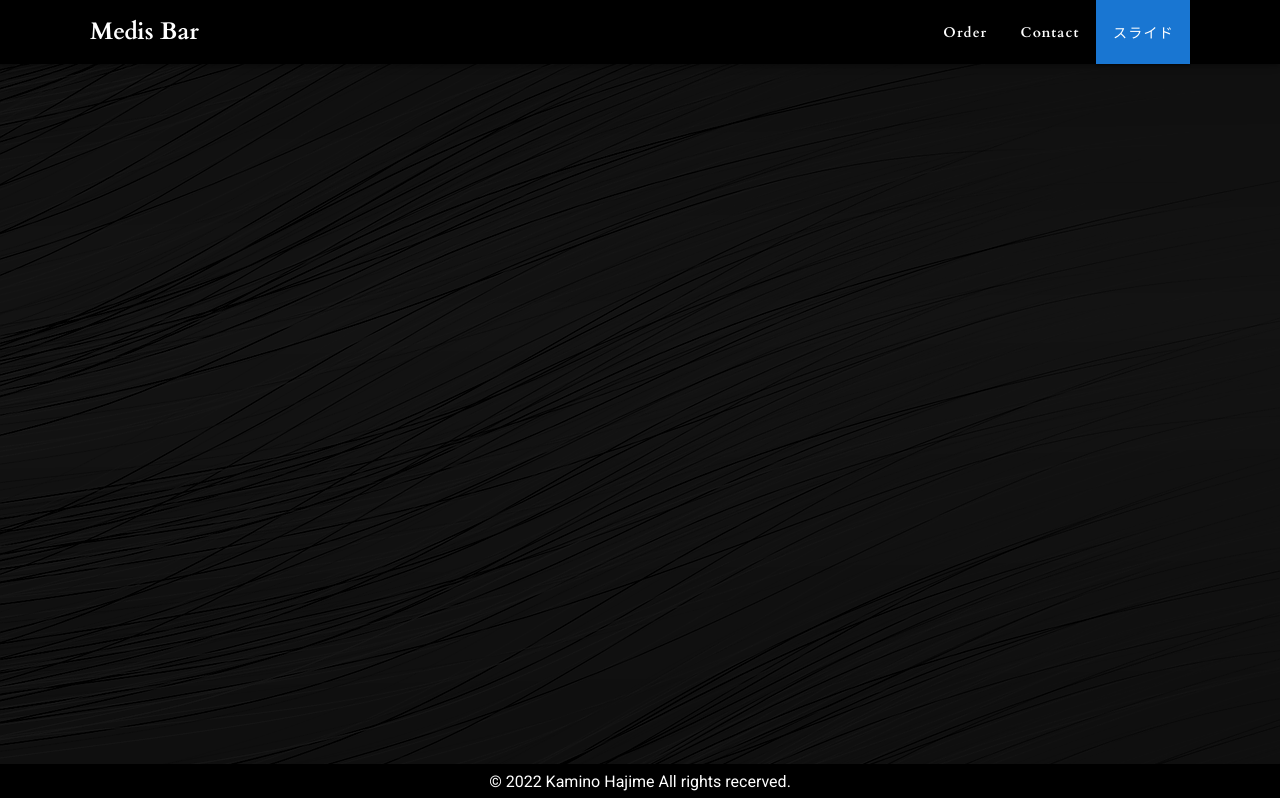
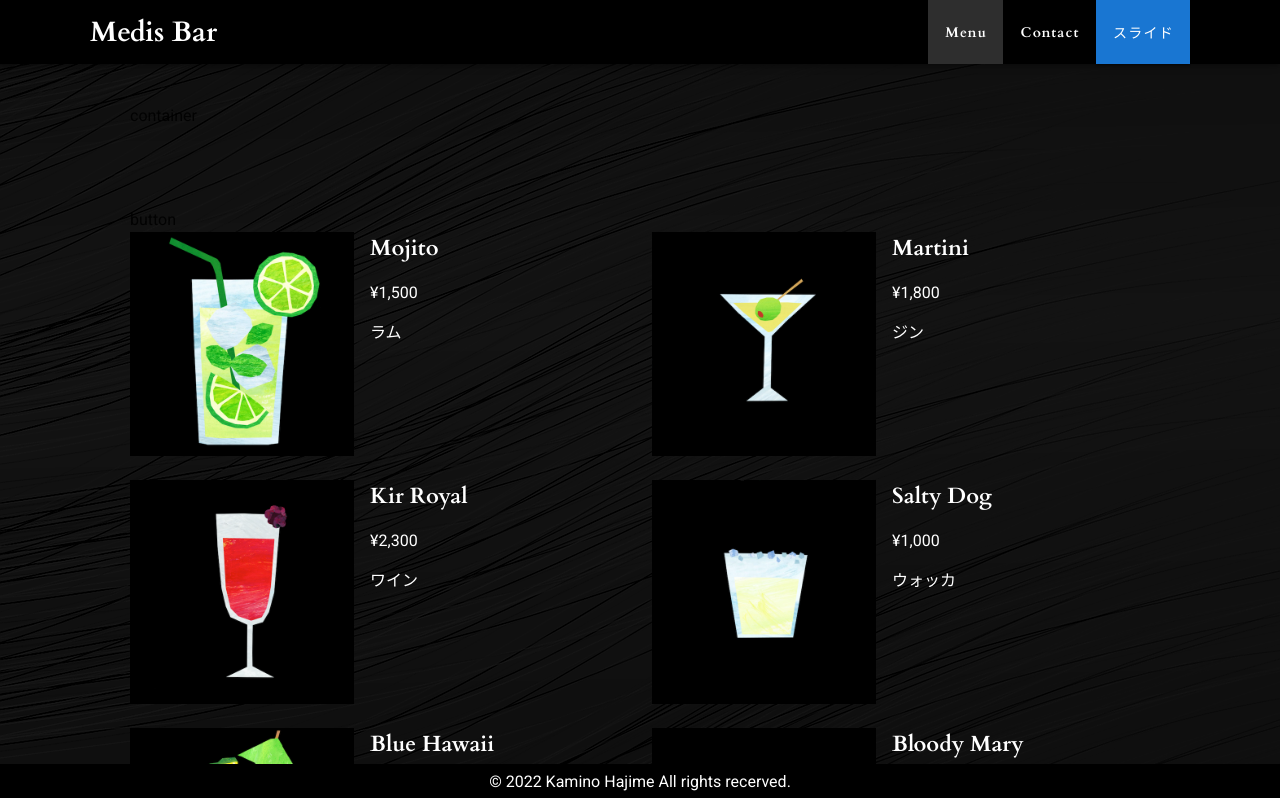
Before and after one commit to iden1107/Medis-Bar, a Nuxt app: page /menu in a window 1280 px wide. Shown: the top 798 px of the page. Built offline with nearby package versions, Linux system fonts and the light colour scheme.

Commit message:
[modify]メニュー変更

```diff
--- a/layouts/default.vue
+++ b/layouts/default.vue
@@ -15,8 +15,8 @@
         <v-list-item router to="/" exact>
           <v-list-item-title class="d-flex justify-center"><p class="white--text drawer-list">Home</p></v-list-item-title>
         </v-list-item>
-        <v-list-item router to="/order" exact>
-          <v-list-item-title class="d-flex justify-center"><p class="white--text drawer-list">Order</p></v-list-item-title>
+        <v-list-item router to="/menu" exact>
+          <v-list-item-title class="d-flex justify-center"><p class="white--text drawer-list">Menu</p></v-list-item-title>
         </v-list-item>
         <v-list-item router to="/" exact>
           <v-list-item-title class="d-flex justify-center"><p class="white--text drawer-list" >Contact</p></v-list-item-title>
@@ -35,7 +35,7 @@
         </v-toolbar-title>
         <v-spacer />
         <v-toolbar-items class="d-none d-sm-block">
-          <v-btn to="/order" text class="white--text" style="text-transform: none">Order</v-btn>
+          <v-btn to="/menu" text class="white--text" style="text-transform: none">Menu</v-btn>
           <v-btn text class="white--text" style="text-transform: none">Contact</v-btn>
           <v-btn  class="primary">スライド</v-btn>
         </v-toolbar-items>
@@ -75,7 +75,7 @@
 .nav-title{
   color: white;
   cursor: pointer;
-  font-size: 24px;
+  font-size: 28px;
   margin-bottom: 0;
 }
 .slide{
@@ -98,8 +98,8 @@ export default {
         },
         {
           icon: "mdi-chart-bubble",
-          title: "Order",
-          to: "/order",
+          title: "Menu",
+          to: "/menu",
         },
         {
           icon: "mdi-chart-bubble",
--- a/pages/index.vue
+++ b/pages/index.vue
@@ -18,9 +18,9 @@
           </v-col>
           <v-col cols="12" sm="7">
             <p class="white--text">
-              このサイトはVueの紹介サイトです。本サイトはフィクションであり、実在する人物、団体等とは一切関係ありません。写真はフリー画像素材<a href="https://pixabay.com/ja/" class="white--text">pixabay</a>、<a href="https://www.ac-illust.com/" class="white--text">illustAC</a>から引用しています。<br />
-              このサイトはVueの紹介サイトです。本サイトはフィクションであり、実在する人物、団体等とは一切関係ありません。写真はフリー画像素材<a href="https://pixabay.com/ja/" class="white--text">pixabay</a>、<a href="https://www.ac-illust.com/" class="white--text">illustAC</a>から引用しています。<br />
-              このサイトはVueの紹介サイトです。本サイトはフィクションであり、実在する人物、団体等とは一切関係ありません。写真はフリー画像素材<a href="https://pixabay.com/ja/" class="white--text">pixabay</a>、<a href="https://www.ac-illust.com/" class="white--text">illustAC</a>から引用しています。<br />
+              このサイトはVueの紹介サイトです。本サイトはフィクションであり、実在する人物、団体等とは一切関係ありません。写真はフリー画像素材<a href="https://pixabay.com/ja/" class="white--text">pixabay</a>、<a href="https://www.ac-illust.com/" class="white--text">illustAC</a>から引用しています。ふがふが。<br />
+              このサイトはVueの紹介サイトです。本サイトはフィクションであり、実在する人物、団体等とは一切関係ありません。写真はフリー画像素材<a href="https://pixabay.com/ja/" class="white--text">pixabay</a>、<a href="https://www.ac-illust.com/" class="white--text">illustAC</a>から引用しています。ふがふが。<br />
+              このサイトはVueの紹介サイトです。本サイトはフィクションであり、実在する人物、団体等とは一切関係ありません。写真はフリー画像素材<a href="https://pixabay.com/ja/" class="white--text">pixabay</a>、<a href="https://www.ac-illust.com/" class="white--text">illustAC</a>から引用しています。ふがふが。<br />
             </p>
           </v-col>
         </v-row>
--- /dev/null
+++ b/pages/menu.vue
@@ -0,0 +1,110 @@
+<template>
+  <div class="menu">
+    <section class="serch">
+      <div class="container">container</div>
+    </section>
+    <section class="cocktails">
+      <div class="container">
+        <button @click="judgeCocktailBase(0)">button</button>
+        <v-row>
+          <v-col
+            cols="12"
+            md="6"
+            v-for="cocktail in cocktails"
+            :key="cocktail.id"
+            class="d-flex"
+          >
+
+              <img
+                :src="require(`@/assets/cocktails/${cocktail.img}.png`)"
+              />
+              <div class="detail">
+                <p class="font">{{ cocktail.name }}</p>
+                <p class="white--text">{{ cocktail.price | hoge}}</p>
+                <p class="white--text">{{ cocktailbase[cocktail.base] }}</p>
+              </div>
+
+          </v-col>
+
+        </v-row>
+      </div>
+    </section>
+  </div>
+</template>
+
+<style lang="scss" scoped>
+.container {
+  max-width: 1100px;
+  padding: 5vh;
+}
+img{
+  width: 45%;
+  max-width: 250px;
+}
+.detail{
+  padding: 0 16px;
+}
+.font{
+  font-family: 'Cardo';
+  color: white;
+  font-size: 22px;
+}
+</style>
+<script>
+export default {
+  name: "MenuPage",
+  data() {
+    return {
+      cocktailbase: ["ジン", "ウォッカ", "ラム", "テキーラ", "リキュール", "ワイン", "ウィスキー","ただのソーダ水"],
+      cocktails: [
+        { id: 1, name: "Mojito", price: 1500, base: 2, img: "mojito" },
+        { id: 2, name: "Martini", price:1800, base: 0, img: "martini" },
+        { id: 3, name: "Kir Royal", price: 2300, base: 5, img: "kiri_royal" },
+        { id: 4, name: "Salty Dog", price: 1000, base: 1, img: "salty_dog" },
+        { id: 5, name: "Blue Hawaii", price: 1500, base: 2, img: "blue_hawaii" },
+        { id: 6, name: "Bloody Mary", price: 2800, base: 1, img: "bloody_mary" },
+        { id: 7, name: "Pink Lady", price: 3100, base: 0, img: "pink_lady" },
+        {
+          id: 8,
+          name: "Cassis and Orange",
+          price: 2200,
+          base: 4,
+          img: "cassis_orange",
+        },
+        { id: 9, name: "Grasshopper", price: 900, base: 4, img: "grasshopper" },
+        {
+          id: 10,
+          name: "Kahlua and Milk",
+          price: 1200,
+          base: 4,
+          img: "kahlua_and_milk",
+        },
+        { id: 11, name: "Screwdriver", price: 1200, base: 1, img: "screwdriver" },
+        { id: 12, name: "Sky Diving", price: 1000, base: 2, img: "sky_diving" },
+        { id: 13, name: "Spumoni", price: 1500, base: 4, img: "spumoni" },
+        { id: 14, name: "Balalaika", price: 2000, base: 1, img: "balalaika" },
+        { id: 15, name: "Margarita", price: 2400, base: 3, img: "margarita" },
+        { id: 16, name: "Manhattan", price: 1100, base: 6, img: "manhattan" },
+        {
+          id: 17,
+          name: "Soda",
+          price: 10000000,
+          base: 7,
+          img: "gin_and_tonic",
+        },
+        { id: 18, name: "Violet Fizz", price: 3000, base: 4, img: "violet_fizz" },
+      ],
+    };
+  },
+  filters:{
+    hoge(value){
+      return  "¥" + value.toLocaleString()
+    }
+  }
+  // computed: {
+  //   judgeCocktailBase:function (id){
+  //     return this.base(id)
+  //   }
+  // },
+};
+</script>
--- a/pages/order.vue
+++ /dev/null
@@ -1,59 +0,0 @@
-<template>
-  <div class="order">
-    <section class="serch">
-      <div class="container">container</div>
-    </section>
-    <section class="cocktails">
-      <div class="container">
-        <v-row>
-          <div v-for="cocktail in cocktails" :key="cocktail.id">
-            <p>{{ cocktail.name }}</p>
-            <img :src="require(`@/assets/cocktails/${cocktail.img}.png`)" />
-          </div>
-        </v-row>
-      </div>
-    </section>
-  </div>
-</template>
-
-<style lang="scss" scoped>
-.container {
-  max-width: 1100px;
-  padding: 5vh;
-}
-</style>
-<script>
-export default {
-  name: "OrderPage",
-  data() {
-    return {
-      base: ["Gin", "Vodka", "Rum", "Tequila", "liqueur", "wine","whiskey"],
-      cocktails: [
-        { id: 1, name: "Mojito", price: 0, base: 2, img: "mojito" },
-        { id: 2, name: "Martini", price: 0, base: 0, img: "martini" },
-        {id:3,name:"Kir Royal",price:0,base:5,img:"kiri_royal"},
-        {id:4,name:"Salty Dog",price:0,base:1,img:"salty_dog"},
-        {id:5,name:"Blue Hawaii",price:0,base:2,img:"blue_hawaii"},
-        {id:6,name:"Bloody Mary",price:0,base:1,img:"bloody_mary"},
-        {id:7,name:"Pink Lady",price:0,base:0,img:"pink_lady"},
-        {id:8,name:"Cassis and Orange",price:0,base:4,img:"cassis_orange"},
-        {id:9,name:"Grasshopper",price:0,base:4,img:"grasshopper"},
-        {id:10,name:"Kahlua and Milk",price:0,base:4,img:"kahlua_and_milk"},
-        {id:11,name:"Screwdriver",price:0,base:1,img:"screwdriver"},
-        {id:12,name:"Sky Diving",price:0,base:2,img:"sky_diving"},
-        {id:13,name:"Spumoni",price:0,base:4,img:"spumoni"},
-        {id:14,name:"Balalaika",price:0,base:1,img:"balalaika"},
-        {id:15,name:"Margarita",price:0,base:3,img:"margarita"},
-        {id:16,name:"Manhattan",price:0,base:6,img:"manhattan"},
-        {id:17,name:"Gin and Tonic",price:0,base:0,img:"gin_and_tonic"},
-        {id:18,name:"Violet Fizz",price:0,base:4,img:"violet_fizz"},
-      ],
-    };
-  },
-  computed: {
-    // imgSrc:function (id){
-    //   return require("~@/assets/cocktails/" + this.cocktails[id].img + ".png")
-    // }
-  },
-};
-</script>
```
